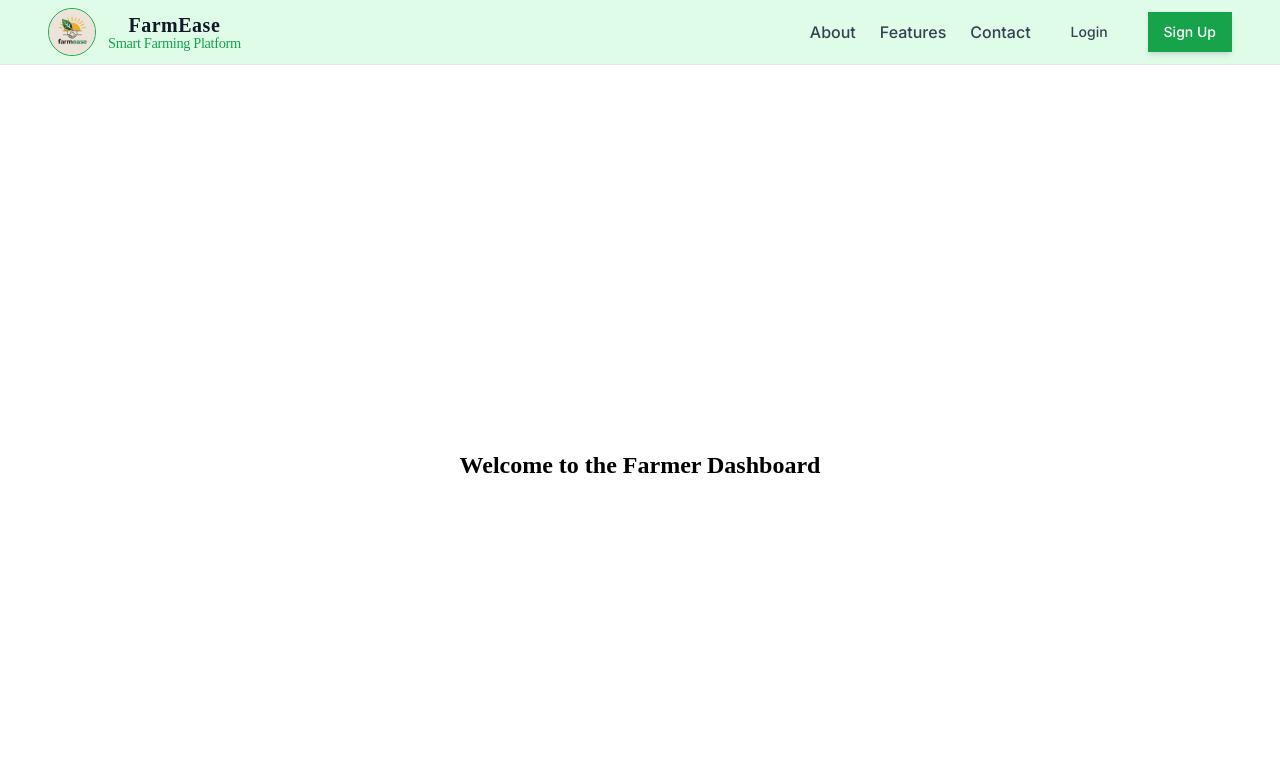
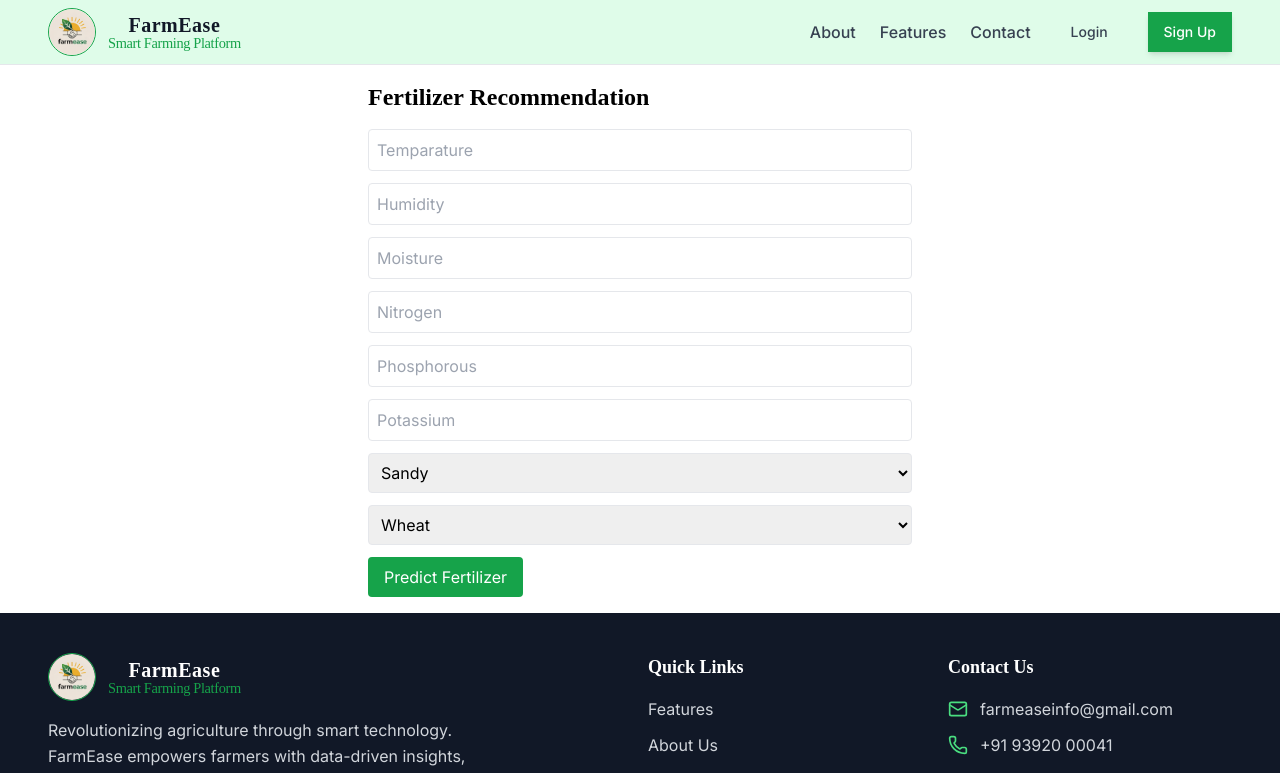
Before and after one commit to Ravikumar-2016/FarmEase, a Next.js app: page /dashboard/farmer in a window 1280 px wide. Shown: the top 773 px of the page. Built offline with nearby package versions, Linux system fonts and the light colour scheme.

Commit message:
test push

```diff
--- a/src/app/dashboard/farmer/page.tsx
+++ b/src/app/dashboard/farmer/page.tsx
@@ -1,7 +1,93 @@
-export default function FarmerDashboard() {
-    return (
-    <div className="flex items-center justify-center h-screen">
-      <h1 className="text-2xl font-bold">Welcome to the Farmer Dashboard</h1>
+"use client";
+import { useState } from "react";
+
+export default function FarmerPage() {
+  const [formData, setFormData] = useState({
+    Temparature: "",
+    Humidity: "",
+    Moisture: "",
+    SoilType: "Sandy",
+    CropType: "Wheat",
+    Nitrogen: "",
+    Phosphorous: "",
+    Potassium: "",
+  });
+
+  const [result, setResult] = useState("");
+
+  const handleChange = (e: React.ChangeEvent<HTMLInputElement | HTMLSelectElement>) => {
+    setFormData({ ...formData, [e.target.name]: e.target.value });
+  };
+
+  const handleSubmit = async () => {
+    try {
+      const response = await fetch("https://fertilizer-api-wduj.onrender.com/predict", {
+        method: "POST",
+        headers: { "Content-Type": "application/json" },
+        body: JSON.stringify({
+          Temparature: parseFloat(formData.Temparature),
+          Humidity: parseFloat(formData.Humidity),
+          Moisture: parseFloat(formData.Moisture),
+          "Soil Type": formData.SoilType,
+          "Crop Type": formData.CropType,
+          Nitrogen: parseInt(formData.Nitrogen),
+          Phosphorous: parseInt(formData.Phosphorous),
+          Potassium: parseInt(formData.Potassium),
+        }),
+      });
+
+      const data = await response.json();
+      setResult(data.fertilizer || `Error: ${data.error}`);
+    } catch (error) {
+      setResult("Something went wrong.");
+    }
+  };
+
+  return (
+    <div className="max-w-xl mx-auto p-4">
+      <h2 className="text-2xl font-bold mb-4">Fertilizer Recommendation</h2>
+
+      {["Temparature", "Humidity", "Moisture", "Nitrogen", "Phosphorous", "Potassium"].map((field) => (
+        <input
+          key={field}
+          type="number"
+          name={field}
+          value={(formData as any)[field]}
+          onChange={handleChange}
+          placeholder={field}
+          className="w-full p-2 mb-3 border rounded"
+        />
+      ))}
+
+      <select name="SoilType" value={formData.SoilType} onChange={handleChange} className="w-full p-2 mb-3 border rounded">
+        <option>Sandy</option>
+        <option>Loamy</option>
+        <option>Black</option>
+        <option>Red</option>
+        <option>Clayey</option>
+      </select>
+
+      <select name="CropType" value={formData.CropType} onChange={handleChange} className="w-full p-2 mb-3 border rounded">
+        <option>Wheat</option>
+        <option>Barley</option>
+        <option>Maize</option>
+        <option>Rice</option>
+        <option>Cotton</option>
+        <option>Sugarcane</option>
+        <option>Millets</option>
+        <option>Oil seeds</option>
+        <option>Pulses</option>
+      </select>
+
+      <button onClick={handleSubmit} className="bg-green-600 text-white px-4 py-2 rounded hover:bg-green-700">
+        Predict Fertilizer
+      </button>
+
+      {result && (
+        <div className="mt-4 p-3 bg-gray-100 border rounded">
+          <strong>Recommended Fertilizer:</strong> {result}
+        </div>
+      )}
     </div>
-  )
-  }
+  );
+}
```
